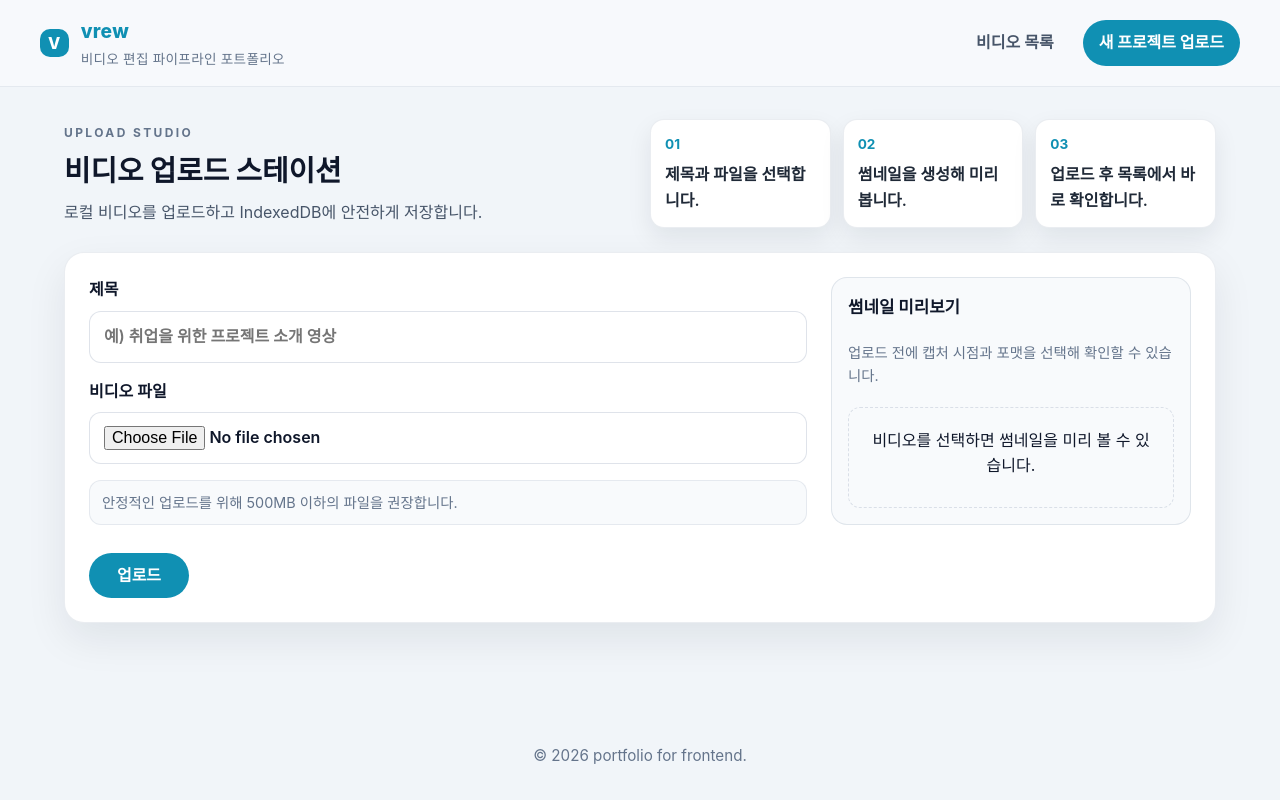
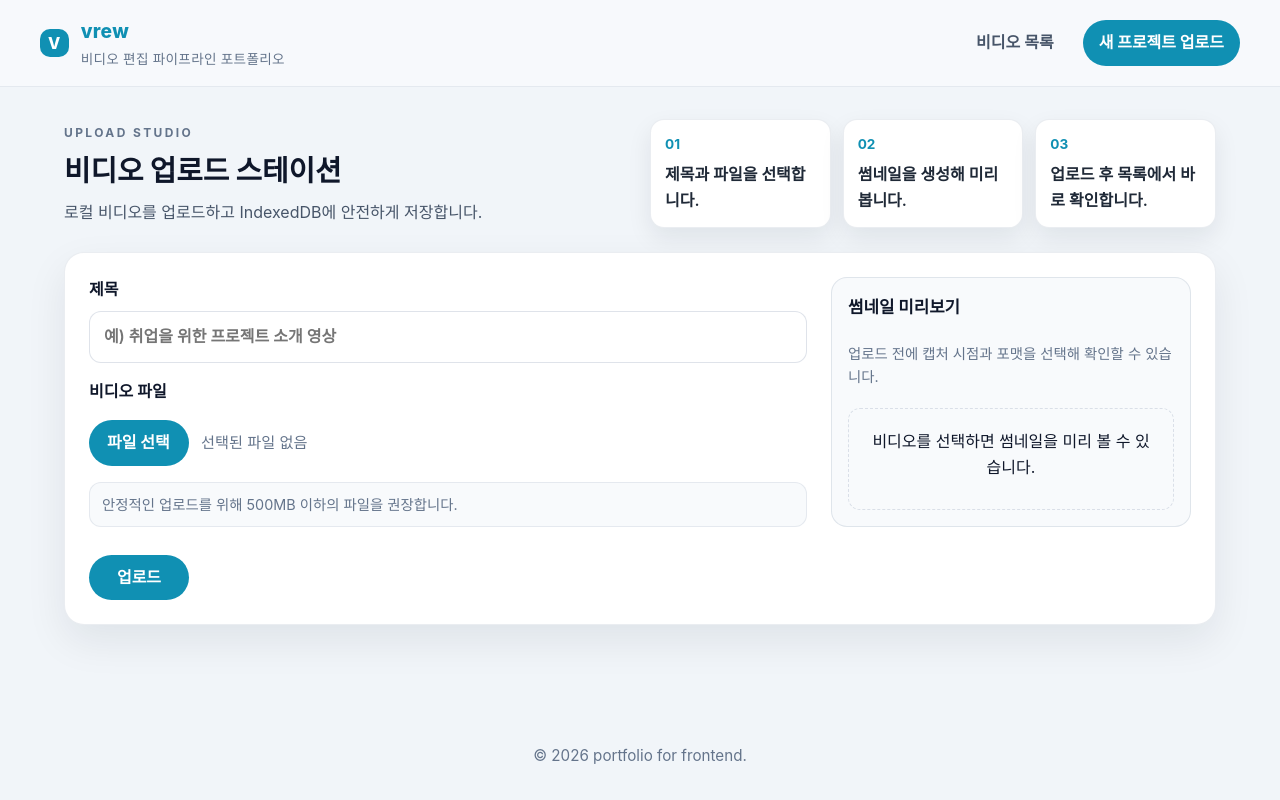
Before and after one commit to seungwoo7050/mini-vrew, a React (Vite) app: page /upload in a window 1280 px wide. Built offline with nearby package versions, Linux system fonts and the light colour scheme; no server answers.

Commit message:
feat(upload): 파일 선택 버튼에 UI 커스터마이징 적용

```diff
--- a/src/pages/UploadPage.module.css
+++ b/src/pages/UploadPage.module.css
@@ -88,6 +88,24 @@
   color: var(--text);
   width: 100%;
   box-sizing: border-box;
+}
+
+.filePicker {
+  display: flex;
+  align-items: center;
+  flex-wrap: wrap;
+  gap: 12px;
+}
+
+.fileInput {
+  position: absolute;
+  width: 1px;
+  height: 1px;
+  padding: 0;
+  margin: -1px;
+  overflow: hidden;
+  clip: rect(0, 0, 0, 0);
+  border: 0;
 }
 
 .submit {
--- a/src/pages/UploadPage.tsx
+++ b/src/pages/UploadPage.tsx
@@ -146,16 +146,29 @@ function UploadPage() {
               />
             </label>
 
-            <label className={styles.label}>
+            <label className={styles.label} htmlFor="video-file">
               비디오 파일
+            </label>
+            <div className={styles.filePicker}>
               <input
-                className={styles.input}
+                id="video-file"
+                className={styles.fileInput}
                 type="file"
                 accept="video/*"
                 onChange={handleFileChange}
                 disabled={isPending}
               />
-            </label>
+              <label
+                htmlFor="video-file"
+                className={`${styles.button} ${isPending ? styles.buttonDisabled : ''}`}
+                aria-disabled={isPending}
+              >
+                파일 선택
+              </label>
+              <span className={styles.fileName}>
+                {file ? file.name : '선택된 파일 없음'}
+              </span>
+            </div>
 
             <div className={styles.hint}>
               안정적인 업로드를 위해 500MB 이하의 파일을 권장합니다.
```
